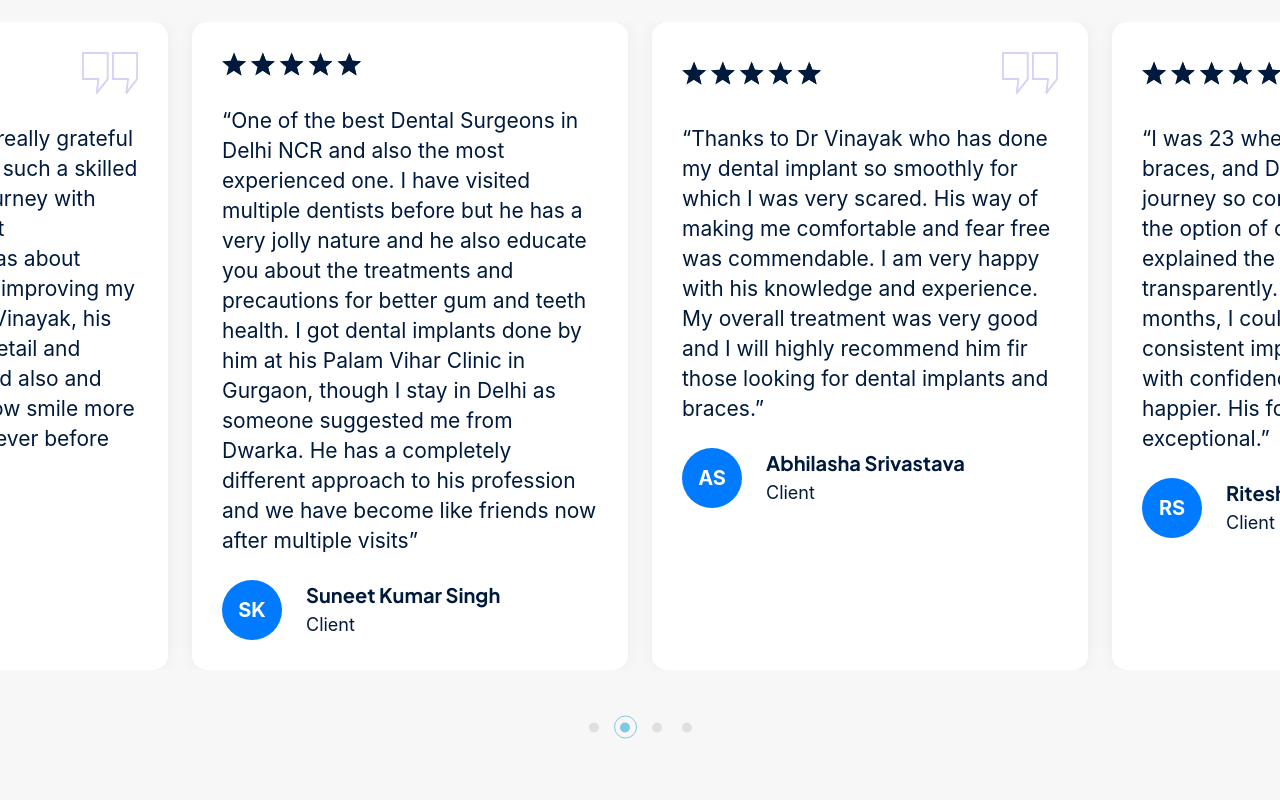
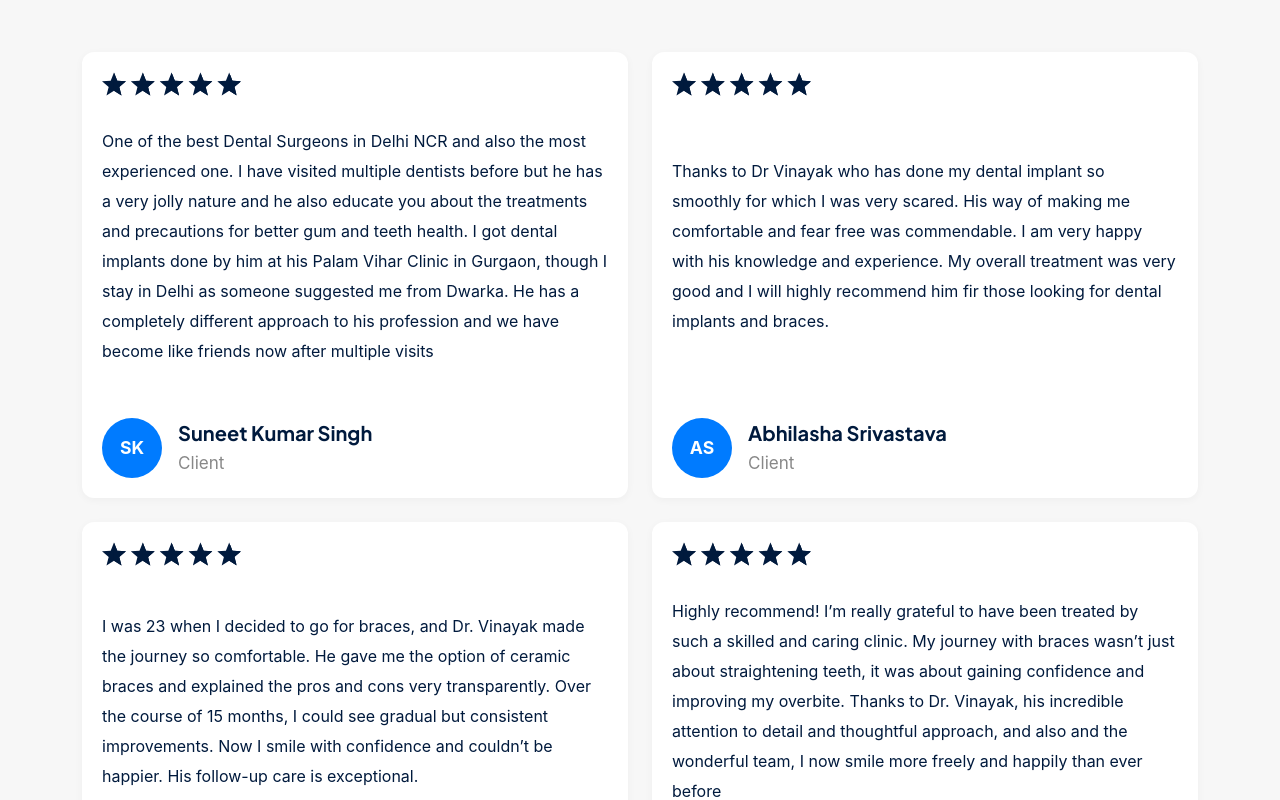
Before and after one commit to harry247302/smilessence-2, a Next.js app: page /service in a window 1280 px wide. Shown: the part 2360-3160 px from the top of the page. Built offline with nearby package versions, Linux system fonts and the light colour scheme.

Commit message:
respo0nsive

```diff
--- a/src/components/homes/home-1/BlogHomeOne.tsx
+++ b/src/components/homes/home-1/BlogHomeOne.tsx
@@ -54,7 +54,7 @@ export default function BlogHomeOne() {
             </div>
             <div className="title pt-0">
               <h5 className="blog-title">
-                <Link href="/blog">{item.title}</Link>
+                <Link href="/">{item.title}</Link>
               </h5>
             </div>
           </div>
--- a/src/components/homes/home-1/TestimonialHomeOne.tsx
+++ b/src/components/homes/home-1/TestimonialHomeOne.tsx
@@ -5,6 +5,7 @@ import Slider from "react-slick";
 import "slick-carousel/slick/slick.css";
 import "slick-carousel/slick/slick-theme.css";
 import Image from "next/image";
+
 
 interface StyleProps {
   style_2?: boolean;
@@ -17,6 +18,34 @@ import test2_img from "@/assets/images/v1/test2.png";
 import test1_img from "@/assets/images/v1/test1.png";
 import test3_img from "@/assets/images/v1/test3.png";
 import test4_img from "@/assets/images/v1/test4.png";
+
+const testimonials = [
+  {
+    name: "Suneet Kumar Singh",
+    initials: "SK",
+    content:
+      "One of the best Dental Surgeons in Delhi NCR and also the most experienced one. I have visited multiple dentists before but he has a very jolly nature and he also educate you about the treatments and precautions for better gum and teeth health. I got dental implants done by him at his Palam Vihar Clinic in Gurgaon, though I stay in Delhi as someone suggested me from Dwarka. He has a completely different approach to his profession and we have become like friends now after multiple visits",
+  },
+  {
+    name: "Abhilasha Srivastava",
+    initials: "AS",
+    content:
+      "Thanks to Dr Vinayak who has done my dental implant so smoothly for which I was very scared. His way of making me comfortable and fear free was commendable. I am very happy with his knowledge and experience. My overall treatment was very good and I will highly recommend him fir those looking for dental implants and braces.",
+  },
+  {
+    name: "Ritesh Singh",
+    initials: "RS",
+    content:
+      "I was 23 when I decided to go for braces, and Dr. Vinayak made the journey so comfortable. He gave me the option of ceramic braces and explained the pros and cons very transparently. Over the course of 15 months, I could see gradual but consistent improvements. Now I smile with confidence and couldn’t be happier. His follow-up care is exceptional.",
+  },
+  {
+    name: "Gauri Karkhanis",
+    initials: "GK",
+    content:
+      "Highly recommend! I’m really grateful to have been treated by such a skilled and caring clinic. My journey with braces wasn’t just about straightening teeth, it was about gaining confidence and improving my overbite. Thanks to Dr. Vinayak, his incredible attention to detail and thoughtful approach, and also and the wonderful team, I now smile more freely and happily than ever before ",
+  },
+];
+
 
 export default function TestimonialHomeOne({ style_2 }: StyleProps) {
   return (
@@ -33,254 +62,92 @@ export default function TestimonialHomeOne({ style_2 }: StyleProps) {
             </p>
           </div>
         </div>
-        <Slider
-          slidesToShow={3}
-          slidesToScroll={1}
-          arrows={false}
-          autoplay={true}
-          dots={true}
-          centerMode={true}
-          speed={500}
-          centerPadding="180px"
-          lazyLoad="progressive"
-          responsive={[
-            {
-              breakpoint: 1349,
-              settings: {
-                slidesToShow: 2,
-              },
-            },
-            {
-              breakpoint: 991,
-              settings: {
-                slidesToShow: 1,
-              },
-            },
-            {
-              breakpoint: 767,
-              settings: {
-                slidesToShow: 1,
-                centerPadding: "100px",
-              },
-            },
-            {
-              breakpoint: 0,
-              settings: {
-                slidesToShow: 1,
-                centerPadding: "0px",
-              },
-            },
-          ]}
-          className="luminix-testimonial-slider"
-        >
-          <div className="luminix-t-wrap">
+        <div className="container" style={{ width: "95%", margin: "auto" }}>
+          <div className="testimonial-grid-responsive">
+            {testimonials.map((item, index) => (
+              <div key={index} className="lumini-t-wrap card-responsive">
                 <div className="luminix-t-header">
-              <Image
-                width={140}
-                height={24}
-                src={rating_img}
-                alt="here is theme image"
-              />
-              {/* <Image
-                width={56}
-                height={42}
-                src={quote1_img}
-                alt="here is theme image"
-              /> */}
+                  <Image width={140} height={24} src={rating_img} alt="rating" />
                 </div>
                 <div className="luminix-t-content">
-              <p>
-                “One of the best Dental Surgeons in Delhi NCR and also the most
-                experienced one. I have visited multiple dentists before but he
-                has a very jolly nature and he also educate you about the
-                treatments and precautions for better gum and teeth health. I
-                got dental implants done by him at his Palam Vihar Clinic in
-                Gurgaon, though I stay in Delhi as someone suggested me from
-                Dwarka. He has a completely different approach to his profession
-                and we have become like friends now after multiple visits”
-              </p>
+                  <p>{item.content}</p>
                 </div>
-            <div className="luminix-t-author">
+                <div className="luminix-t-author d-flex align-items-center gap-3 mt-3">
                   <div className="luminix-t-author-thumb">
-                <div
-                  style={{
-                    width: "60px",
-                    height: "60px",
-                    borderRadius: "50%",
-                    backgroundColor: "#007bff", // you can change to any color
-                    color: "white",
-                    display: "flex",
-                    alignItems: "center",
-                    justifyContent: "center",
-                    fontSize: "20px",
-                    fontWeight: "bold",
-                    textTransform: "uppercase",
-                  }}
-                >
-                  SK {/* example initials */}
-                </div>
+                    <div className="testimonial-initials-circle">{item.initials}</div>
                   </div>
                   <div className="luminix-t-author-data">
-                <h6>Suneet Kumar Singh</h6>
-                <p>Client</p>
+                    <h6 className="mb-0">{item.name}</h6>
+                    <p className="mb-0" style={{ fontSize: '0.95em', color: '#888' }}>Client</p>
                   </div>
                 </div>
               </div>
-          <div className="luminix-t-wrap">
-            <div className="luminix-t-header">
-              <Image
-                width={140}
-                height={24}
-                src={rating_img}
-                alt="here is theme image"
-              />
-              <Image
-                width={56}
-                height={42}
-                src={quote1_img}
-                alt="here is theme image"
-              />
-            </div>
-            <div className="luminix-t-content">
-              <p>
-                “Thanks to Dr Vinayak who has done my dental implant so smoothly
-                for which I was very scared. His way of making me comfortable
-                and fear free was commendable. I am very happy with his
-                knowledge and experience. My overall treatment was very good and
-                I will highly recommend him fir those looking for dental
-                implants and braces.”
-              </p>
-            </div>
-            <div className="luminix-t-author">
-              <div className="luminix-t-author-thumb">
-                <div
-                  style={{
-                    width: "60px",
-                    height: "60px",
-                    borderRadius: "50%",
-                    backgroundColor: "#007bff", // you can change to any color
-                    color: "white",
-                    display: "flex",
-                    alignItems: "center",
-                    justifyContent: "center",
-                    fontSize: "20px",
-                    fontWeight: "bold",
-                    textTransform: "uppercase",
-                  }}
-                >
-                  AS {/* example initials */}
+            ))}
           </div>
         </div>
-              <div className="luminix-t-author-data">
-                <h6>Abhilasha Srivastava</h6>
-                <p>Client</p>
-              </div>
-            </div>
-          </div>
-          <div className="luminix-t-wrap">
-            <div className="luminix-t-header">
-              <Image
-                width={140}
-                height={24}
-                src={rating_img}
-                alt="here is theme image"
-              />
-              <Image
-                width={56}
-                height={42}
-                src={quote1_img}
-                alt="here is theme image"
-              />
-            </div>
-            <div className="luminix-t-content">
-              <p>
-                “I was 23 when I decided to go for braces, and Dr. Vinayak made
-                the journey so comfortable. He gave me the option of ceramic
-                braces and explained the pros and cons very transparently. Over
-                the course of 15 months, I could see gradual but consistent
-                improvements. Now I smile with confidence and couldn’t be
-                happier. His follow-up care is exceptional.”
-              </p>
-            </div>
-            <div className="luminix-t-author">
-              <div className="luminix-t-author-thumb">
-                <div
-                  style={{
-                    width: "60px",
-                    height: "60px",
-                    borderRadius: "50%",
-                    backgroundColor: "#007bff", // you can change to any color
-                    color: "white",
-                    display: "flex",
-                    alignItems: "center",
-                    justifyContent: "center",
-                    fontSize: "20px",
-                    fontWeight: "bold",
-                    textTransform: "uppercase",
-                  }}
-                >
-                  RS {/* example initials */}
-                </div>
-              </div>
-              <div className="luminix-t-author-data">
-                <h6>Ritesh Singh</h6>
-                <p>Client</p>
-              </div>
-            </div>
-          </div>
-          <div className="luminix-t-wrap">
-            <div className="luminix-t-header">
-              <Image
-                width={140}
-                height={24}
-                src={rating_img}
-                alt="here is theme image"
-              />
-              <Image
-                width={56}
-                height={42}
-                src={quote1_img}
-                alt="here is theme image"
-              />
-            </div>
-            <div className="luminix-t-content">
-              <p>
-                Highly recommend! I’m really grateful to have been treated by
-                such a skilled and caring clinic. My journey with braces wasn’t
-                just about straightening teeth, it was about gaining confidence
-                and improving my overbite. Thanks to Dr. Vinayak, his incredible
-                attention to detail and thoughtful approach, and also and the
-                wonderful team, I now smile more freely and happily than ever
-                before 😁
-              </p>
-            </div>
-            <div className="luminix-t-author">
-              <div className="luminix-t-author-thumb">
-                <div
-                  style={{
-                    width: "60px",
-                    height: "60px",
-                    borderRadius: "50%",
-                    backgroundColor: "#007bff", // you can change to any color
-                    color: "white",
-                    display: "flex",
-                    alignItems: "center",
-                    justifyContent: "center",
-                    fontSize: "20px",
-                    fontWeight: "bold",
-                    textTransform: "uppercase",
-                  }}
-                >
-                  GK {/* example initials */}
-                </div>
-              </div>
-              <div className="luminix-t-author-data">
-                <h6>Gauri Karkhanis</h6>
-                <p>Client</p>
-              </div>
-            </div>
-          </div>
-        </Slider>
+        {/* Responsive styles */}
+        <style jsx>{`
+          .testimonial-grid-responsive {
+            display: grid;
+            grid-template-columns: 1fr 1fr;
+            gap: 24px;
+            margin-top: 30px;
+          }
+          .card-responsive {
+            padding: 20px;
+            border-radius: 12px;
+            background-color: #fff;
+            min-width: 0;
+            box-shadow: 0 2px 8px rgba(0,0,0,0.04);
+            display: flex;
+            flex-direction: column;
+            justify-content: space-between;
+          }
+          .testimonial-initials-circle {
+            width: 60px;
+            height: 60px;
+            border-radius: 50%;
+            background-color: #007bff;
+            color: white;
+            display: flex;
+            align-items: center;
+            justify-content: center;
+            font-size: 1.1rem;
+            font-weight: bold;
+            text-transform: uppercase;
+          }
+          .luminix-t-content p {
+            font-size: 1rem;
+            margin-bottom: 0.7rem;
+          }
+          @media (max-width: 991px) {
+            .testimonial-grid-responsive {
+              grid-template-columns: 1fr;
+              gap: 20px;
+            }
+            .card-responsive {
+              padding: 16px;
+            }
+          }
+          @media (max-width: 600px) {
+            .testimonial-grid-responsive {
+              grid-template-columns: 1fr;
+              gap: 14px;
+            }
+            .card-responsive {
+              padding: 10px;
+              border-radius: 8px;
+            }
+            .testimonial-initials-circle {
+              width: 44px;
+              height: 44px;
+              font-size: 0.95rem;
+            }
+            .luminix-t-content p {
+              font-size: 0.95rem;
+            }
+          }
+        `}</style>
       </div>
     </>
   );
```
Also changed, not shown: src/components/homes/home-1/HeroHomeOne.tsx (+62 -10 lines), src/components/homes/home-1/ServiceHomeOne.tsx (+74 -58 lines), src/components/homes/home-1/WhyChooseHomeOne.tsx (+6 -7 lines), public/assets/css/app.min.css. Lines whose indentation alone changed are shown as unchanged.
